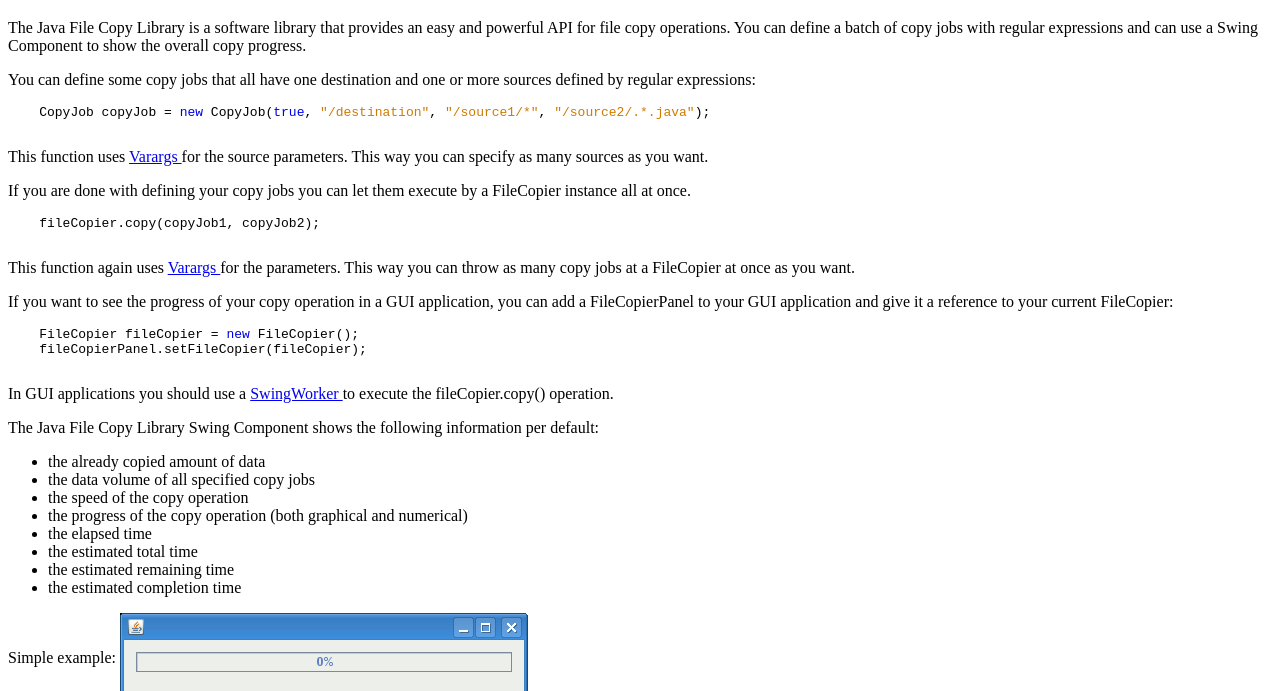
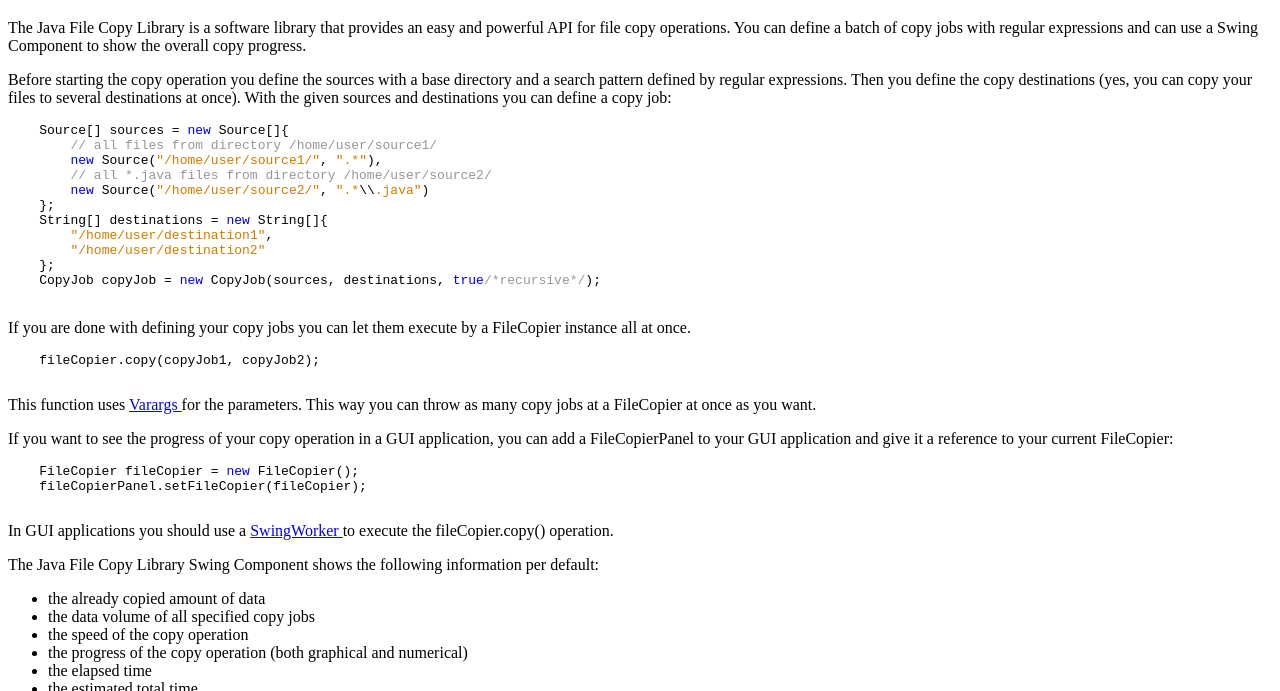
Before and after one commit to qvest-digital/filecopier-tarent, a plain HTML site: page web/index.html in a window 1280 px wide. Shown: the part 109-800 px from the top of the page. Drawn offline with Linux system fonts and the light colour scheme.

Commit message:
updated test application and web page

```diff
--- a/web/index.html
+++ b/web/index.html
@@ -32,31 +32,35 @@
             the overall copy progress.
         </p>
         <p>
-            You can define some copy jobs that all have one destination and one
-            or more sources defined by regular expressions:
+            Before starting the copy operation you define the sources with a base directory and a search pattern defined by regular expressions.
+            Then you define the copy destinations (yes, you can copy your files to several destinations at once).
+            With the given sources and destinations you can define a copy job:
         <pre>
-    CopyJob copyJob = <span class="keyword-directive">new</span> CopyJob(<span class="keyword-directive">true</span>, <span class="character">&quot;</span><span class="character">/destination</span><span class="character">&quot;</span>, <span class="character">&quot;</span><span class="character">/source1/*</span><span class="character">&quot;</span>, <span class="character">&quot;</span><span class="character">/source2/.*.java</span><span class="character">&quot;</span>);
+    Source[] sources = <span class="keyword-directive">new</span> Source[]{
+        <span class="comment">// all files from directory /home/user/source1/</span>
+        <span class="keyword-directive">new</span> Source(<span class="character">&quot;</span><span class="character">/home/user/source1/</span><span class="character">&quot;</span>, <span class="character">&quot;</span><span class="character">.*</span><span class="character">&quot;</span>),
+        <span class="comment">// all *.java files from directory /home/user/source2/</span>
+        <span class="keyword-directive">new</span> Source(<span class="character">&quot;</span><span class="character">/home/user/so</span><span class="character">urce2/</span><span class="character">&quot;</span>, <span class="character">&quot;</span><span class="character">.*</span><span class="ST1">\\</span><span class="character">.java</span><span class="character">&quot;</span>)
+    };
+    String[] destinations = <span class="keyword-directive">new</span> String[]{
+        <span class="character">&quot;</span><span class="character">/home/user/destination</span><span class="character">1</span><span class="character">&quot;</span>,
+        <span class="character">&quot;</span><span class="character">/home/user/destination2</span><span class="character">&quot;</span>
+    };
+    CopyJob copyJob = <span class="keyword-directive">new</span> CopyJob(sources, destinations, <span class="keyword-directive">true</span><span class="comment">/*recursive*/</span>);
         </pre>
-            This function uses
-            <a href="http://java.sun.com/j2se/1.5.0/docs/guide/language/varargs.html">
-                Varargs
-            </a>
-            for the source parameters. This way you can specify as many sources as you
-            want.
-        </p>
         <p>
             If you are done with defining your copy jobs you can let them
             execute by a FileCopier instance all at once.
         <pre>
     fileCopier.copy(copyJob1, copyJob2);
         </pre>
-            This function again uses
+        This function uses
         <a href="http://java.sun.com/j2se/1.5.0/docs/guide/language/varargs.html">
             Varargs
         </a>
         for the parameters. This way you can throw as many copy jobs at a
         FileCopier at once as you want.
-        </p>
+
         <p>
             If you want to see the progress of your copy operation in a GUI
             application, you can add a FileCopierPanel to your GUI application
@@ -70,7 +74,7 @@
             SwingWorker
         </a>
         to execute the fileCopier.copy() operation.
-        </p>
+
         <p>
             The Java File Copy Library Swing Component shows the following
             information per default:
@@ -84,7 +88,7 @@
             <li>the estimated remaining time</li>
             <li>the estimated completion time</li>
         </ul>
-        </p>
+
         <p>
             Simple example: <img src="animation.gif" width="408" height="100"
                                  align="middle" alt="Java File Copy Library Swing Component"/>
```
Also changed, not shown: src/ch/fhnw/filecopier/TODO_FileCopier.txt, 1 other file. Lines whose indentation alone changed are shown as unchanged.
